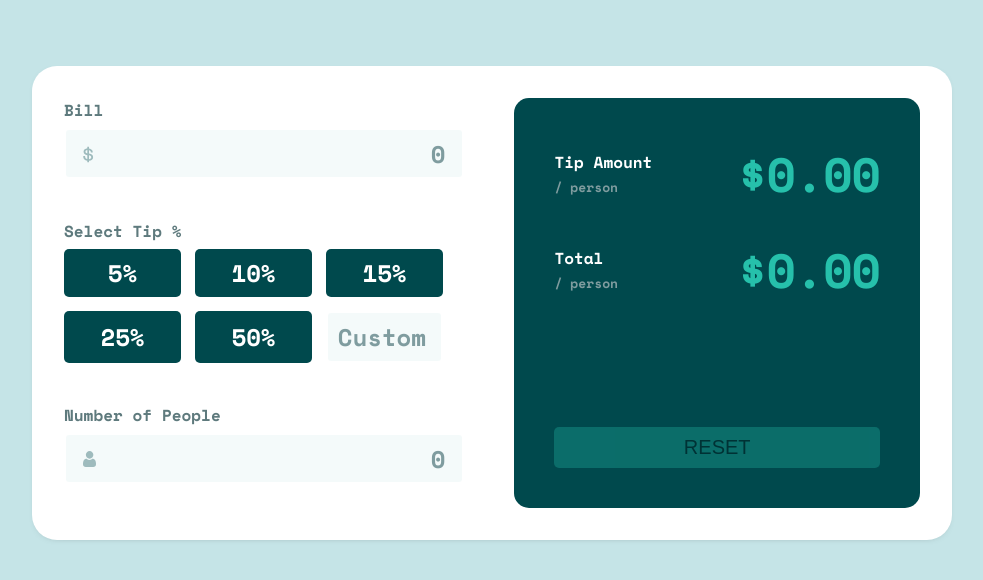
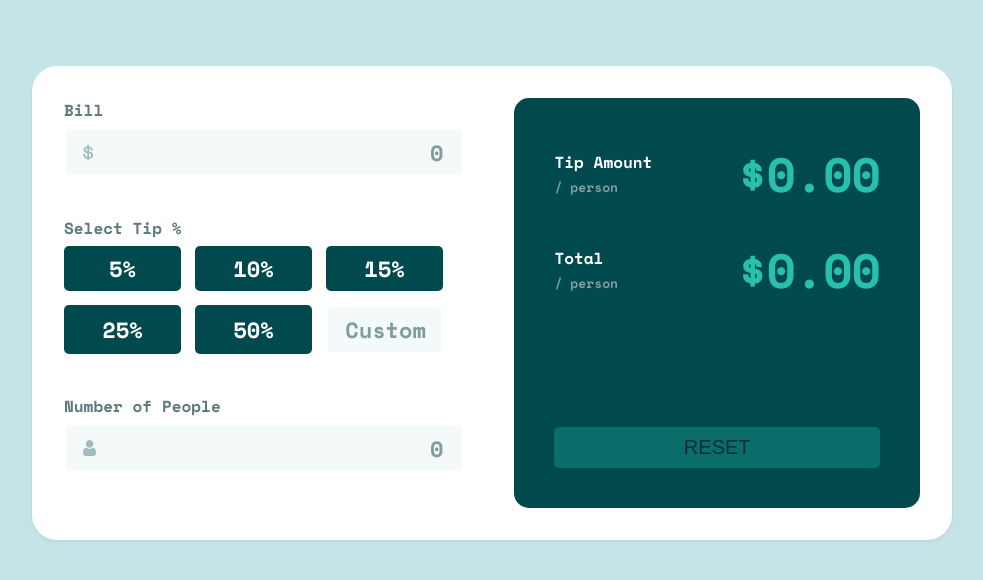
Before and after one commit to thusmiley/tip-calculator, a plain HTML site: page index.html in a window 1280 px wide. Shown: the part 168-748 px from the top of the page, without its empty margins (148-1131 px from the left). Drawn offline with nearby package versions, Linux system fonts and the light colour scheme.

Commit message:
fix safari bugs

```diff
--- a/style.sass
+++ b/style.sass
@@ -56,19 +56,24 @@ main
         &:not(:first-child)
             margin-top: 40px
 .input-bill, .input-people
+    position: relative
     background-color: $very-light-grayish-cyan
-    position: relative
+    height: 48px
+    border: 2px solid $white
     border-radius: 5px
     padding: 6px 17px
-    border: 2px solid $white
     &:active, &:focus, &:hover
         border: 2px solid $strong-cyan
-
+    img
+        margin-top: 8px
+    input
+        position: absolute
+        top: 4px
+        right: 19px
 input
     border: none
     background-color: $very-light-grayish-cyan
-    width: 100%
-    height: 35px
+    width: 85%
     outline: none
     direction: rtl //position input to the right
     caret-color: transparent //remove blinking cursor
@@ -91,17 +96,9 @@ input[type=number]
 
 input::placeholder
     font-family: 'Space Mono', monospace
-    font-size: 24px
+    font-size: 22px
     color: $grayish-cyan
 
-.input
-    position: relative
-    input::placeholder
-        position: absolute
-        right: 0
-    img
-        position: absolute
-        margin-top: 10px
 .input-percent
     display: grid
     grid-template-columns: repeat(3, 117px)
@@ -109,7 +106,7 @@ input::placeholder
     input, button
         font-family: 'Space Mono', monospace
         border-radius: 5px
-        font-size: 24px
+        font-size: 22px
         padding: 6px 15px
         border: none
     button
@@ -121,11 +118,10 @@ input::placeholder
             color: $very-dark-cyan
     input
         height: 100%
+        width: 100%
         border: 2px solid $white
         &:hover, &:focus, &:active
             border: 2px solid $strong-cyan
-    input::placeholder
-        padding: 0 15px
 
 #err-msg
     position: absolute
@@ -181,8 +177,12 @@ input::placeholder
         width: 100%
     .input p:not(:first-child)
         margin-top: 32px
+    input
+        width: 75%
     .input-percent
         grid-template-columns: repeat(2, 1fr)
+        input::placeholder, button
+            font-size: 18px
     #err-msg
         bottom: 54px
         font-size: 12px
```
Also changed, not shown: style.css, 1 other file.
